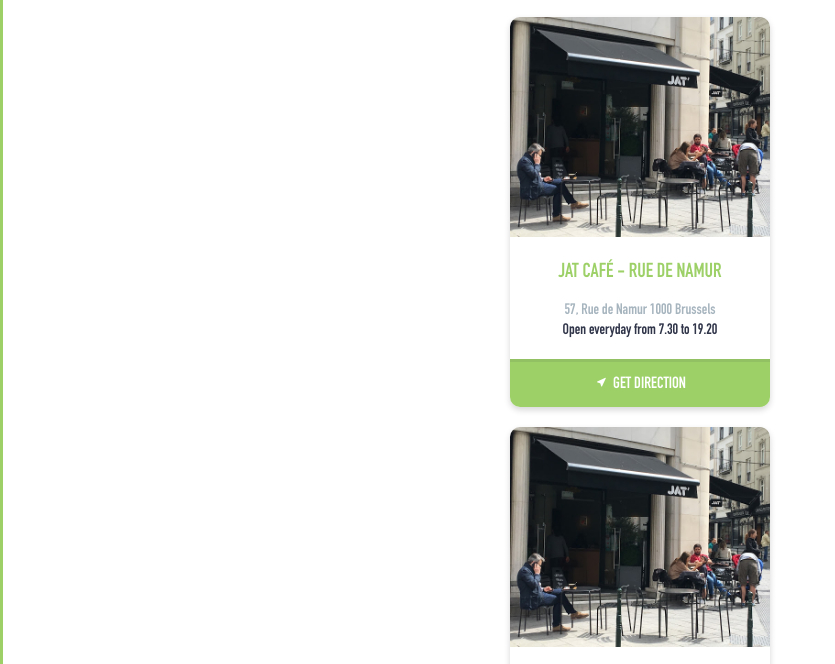
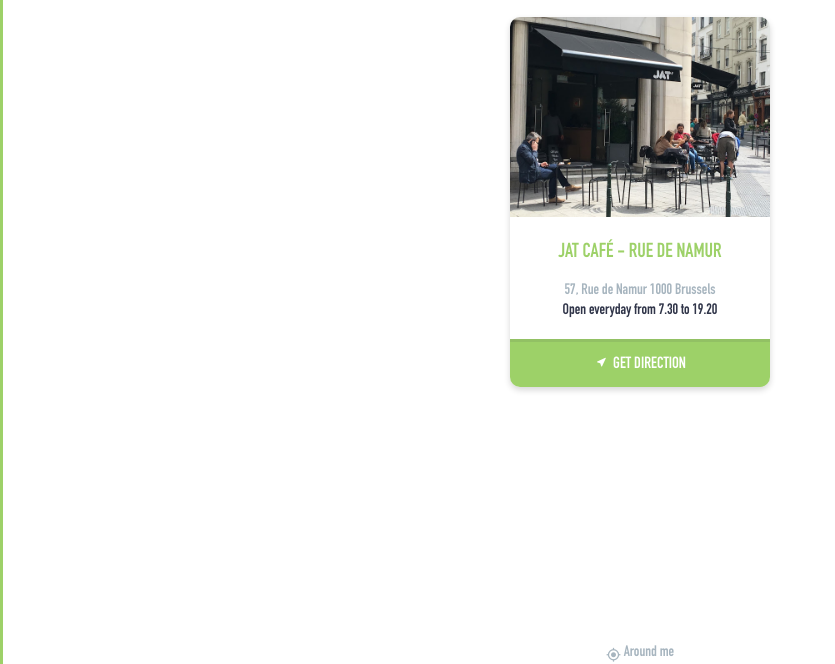
Before and after one commit to yannickvdthoren/my-good-coffee, a plain HTML site: page index.html in a window 1280 px wide. Shown: the part 120-784 px from the top of the page, without its empty margins (0-835 px from the left). Drawn offline with Linux system fonts and the light colour scheme; files whose address does not match are found by name.

Commit message:
Style Around Me link

```diff
--- a/css/style.css
+++ b/css/style.css
@@ -3,7 +3,8 @@ body{
   display: grid;
   height: 100vh;
   overflow-y: hidden;
-  grid-template-columns: minmax(20px,50px) 1fr minmax(20px,50px) ;
+  grid-template-columns: minmax(20px,50px) 1fr minmax(20px,50px);
+  grid-template-rows: 1fr 40px;
   font-family: 'Din';
   background: #fff;
   color: #A7B5BF;
@@ -103,7 +104,7 @@ section#coffee-list div.coffee{
 section#coffee-list div.coffee div.img{
   display: block;
   width: 100%;
-  height: 220px;
+  height: 200px;
   border-top-right-radius: 10px;
   border-top-left-radius: 10px;
 
@@ -145,3 +146,14 @@ section#coffee-list div.coffee a.direction{
 
   cursor: pointer;
 }
+/* ========================= FOOTER ========================= */
+footer{
+  text-align: center;
+}
+footer a{
+  color: #A7B5BF;
+  font-size: 15px;
+  line-height: 15px;
+  vertical-align: bottom;
+}
+footer a i{vertical-align: middle;}
--- a/js/coffees.json
+++ b/js/coffees.json
@@ -9,16 +9,5 @@
     "open": "7.30",
     "close": "19.20",
     "gmaps": "https://goo.gl/maps/RCwzYkKnXq52"
-  },
-  {
-    "order": "1",
-    "city": "Brussels",
-    "img": "./img/jat-cafe-porte-namur.jpg",
-    "name": "Jat Café - Jourdan",
-    "address": "57, Rue de Namur 1000 Brussels",
-    "days": "everyday",
-    "open": "7.30",
-    "close": "19.20",
-    "gmaps": "https://goo.gl/maps/RCwzYkKnXq52"
   }
 ]
```
